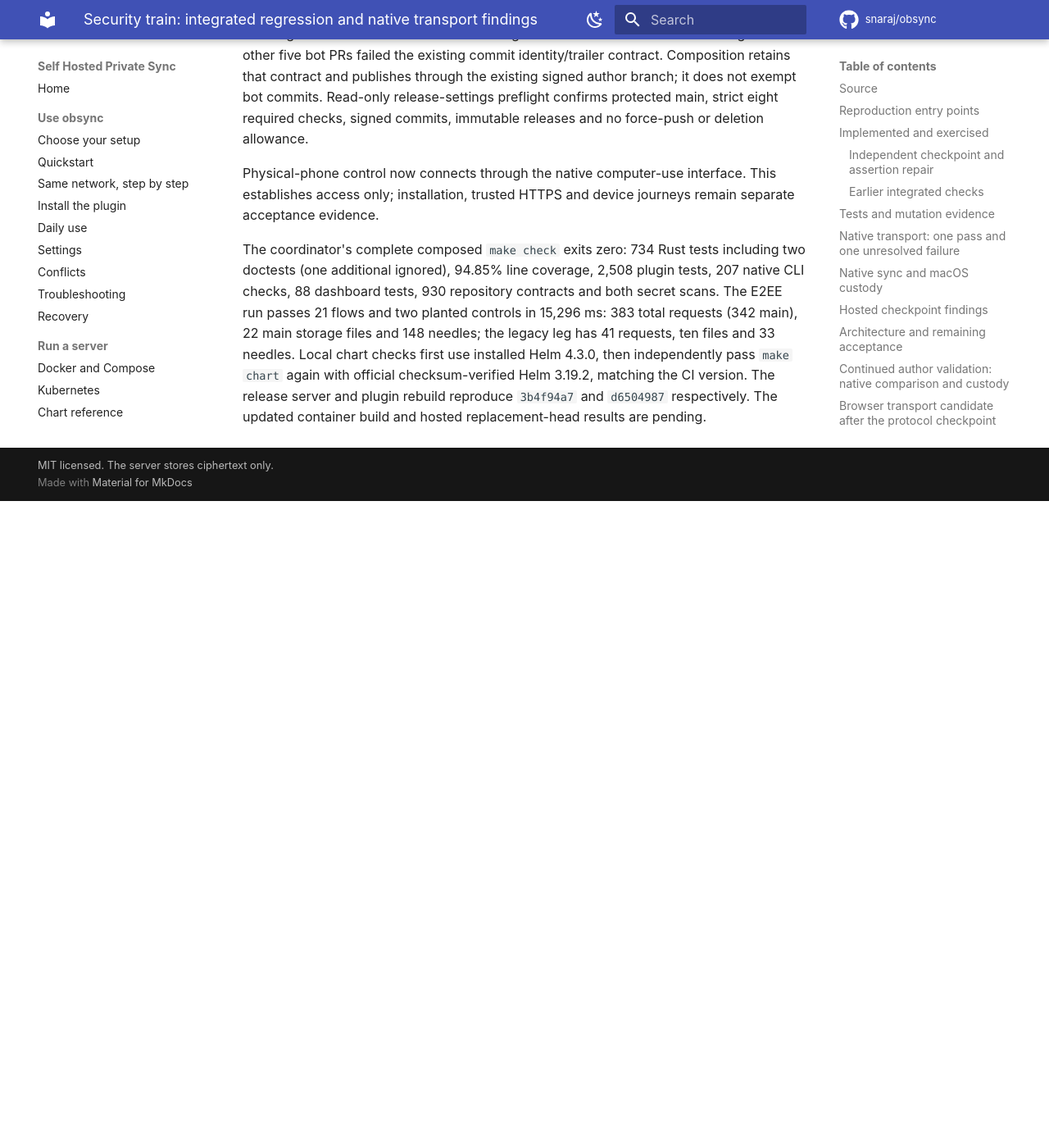
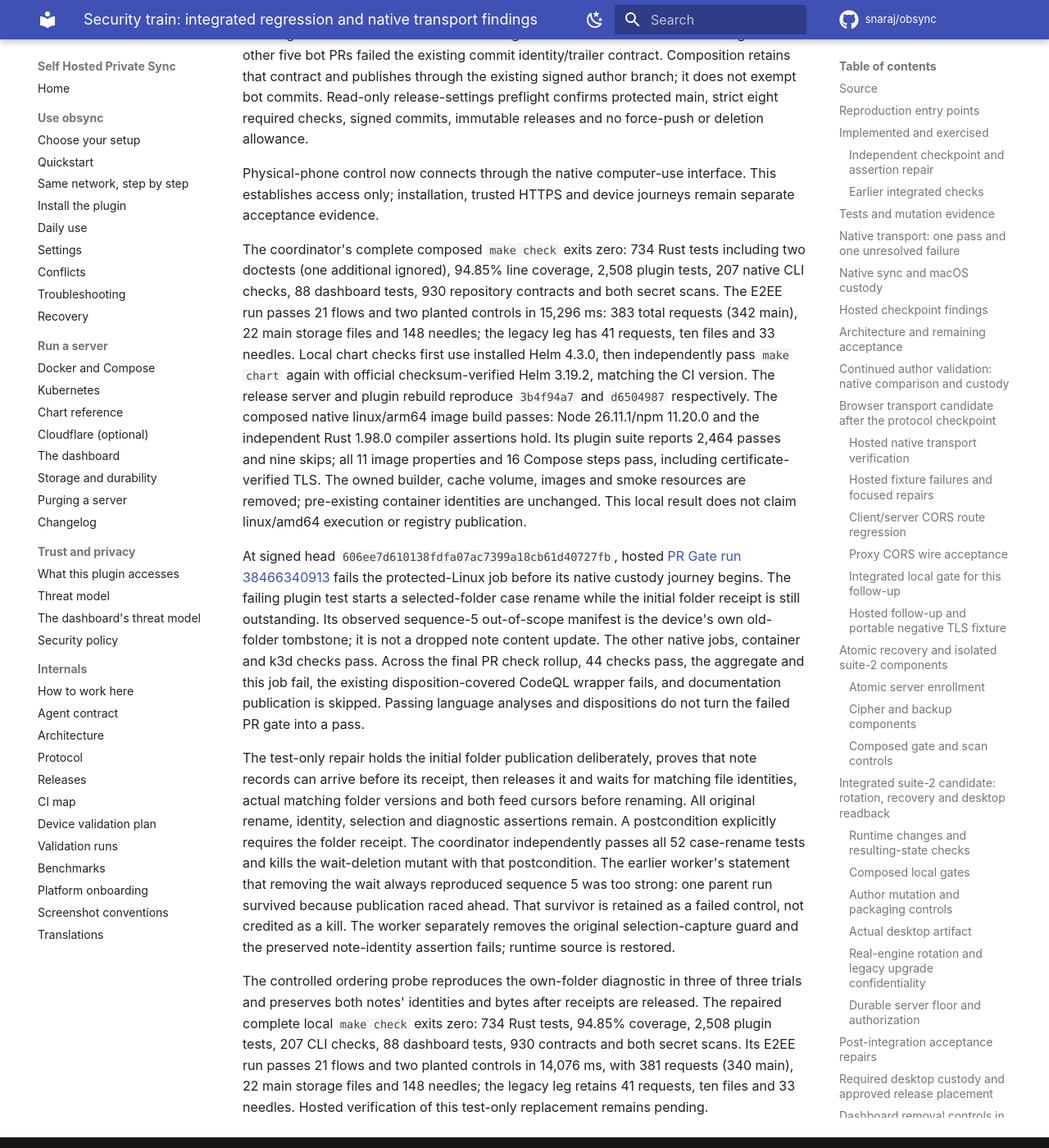
Before and after one commit to snaraj/obsync, an MkDocs documentation site: the page built from docs/validation-runs/2026-10-12-security-train.md, in a window 1280 px wide and 1400 px high, scrolled down 50392 px. Shown: the whole window at 82% size. Built offline with MkDocs 1.6.1 and Material for MkDocs 9.7.7, drawn with Linux system fonts in a browser that asks for light colours; comment, search, counter and statistics services are not loaded; before the commit the page ends 51003 px from its top, so only the background shows below that.

Commit message:
test: await initial folder receipts before case rename
The protected-Linux hosted job on the composed security candidate stopped
before native custody validation because a selected-folder rename test
started while the initial folder publication was still pending. Its own
old-folder tombstone was then observed under the new selection and correctly
reported out of scope.

Hold the initial folder post deliberately and prove note records can arrive
first. Await matching note identities and bytes, real folder records and
both feed cursors before the existing rename assertions; explicitly require
the folder receipt before rename. Preserve all existing assertions and all
runtime behavior. Record the predecessor hosted failure and composed image
results in the validation record.

Validation: parent case-rename suite 52/52; deleting the synchronization wait
fails the explicit receipt postcondition. The worker's original selection-
capture mutant still fails note identity; controlled receipt ordering
reproduces the exact old-folder diagnostic in three trials. The initially
surviving schedule is recorded without kill credit. Full local make check passes: 734 Rust tests, 94.85% coverage, 2,508 plugin
tests, 21 E2EE flows and two planted controls, 207 CLI checks, 88 dashboard
tests, 930 contracts and both secret scans. The phone run uses unchanged
plugin and server bytes; physical acceptance remains separate.

Accounting: +70/-1 across two files; test-only logic is +29/-0.

- GPT-6

```diff
--- a/docs/validation-runs/2026-10-12-security-train.md
+++ b/docs/validation-runs/2026-10-12-security-train.md
@@ -2067,4 +2067,44 @@ the legacy leg has 41 requests, ten files and 33 needles. Local chart checks
 first use installed Helm 4.3.0, then independently pass `make chart` again with
 official checksum-verified Helm 3.19.2, matching the CI version. The release
 server and plugin rebuild reproduce `3b4f94a7` and `d6504987` respectively.
-The updated container build and hosted replacement-head results are pending.
+The composed native linux/arm64 image build passes: Node 26.11.1/npm
+11.20.0 and the independent Rust 1.98.0 compiler assertions hold. Its plugin
+suite reports 2,464 passes and nine skips; all 11 image properties and 16
+Compose steps pass, including certificate-verified TLS. The owned builder,
+cache volume, images and smoke resources are removed; pre-existing container
+identities are unchanged. This local result does not claim linux/amd64
+execution or registry publication.
+
+At signed head `606ee7d610138fdfa07ac7399a18cb61d40727fb`, hosted
+[PR Gate run 38466340913](https://github.com/snaraj/obsync/actions/runs/38466340913)
+fails the protected-Linux job before its native custody journey begins.
+The failing plugin test starts a selected-folder case rename while the initial
+folder receipt is still outstanding. Its observed sequence-5 out-of-scope
+manifest is the device's own old-folder tombstone; it is not a dropped note
+content update. The other native jobs, container and k3d checks pass. Across
+the final PR check rollup, 44 checks pass, the aggregate and this job fail,
+the existing disposition-covered CodeQL wrapper fails, and documentation
+publication is skipped. Passing language analyses and dispositions do not
+turn the failed PR gate into a pass.
+
+The test-only repair holds the initial folder publication deliberately, proves
+that note records can arrive before its receipt, then releases it and waits
+for matching file identities, actual matching folder versions and both feed
+cursors before renaming. All original rename, identity, selection and diagnostic
+assertions remain. A postcondition explicitly requires the folder receipt.
+The coordinator independently passes all 52 case-rename tests and kills the
+wait-deletion mutant with that postcondition. The earlier worker's statement
+that removing the wait always reproduced sequence 5 was too strong: one parent
+run survived because publication raced ahead. That survivor is retained as a
+failed control, not credited as a kill. The worker separately removes the
+original selection-capture guard and the preserved note-identity assertion
+fails; runtime source is restored.
+
+The controlled ordering probe reproduces the own-folder diagnostic in three
+of three trials and preserves both notes' identities and bytes after receipts
+are released. The repaired complete local `make check` exits zero: 734 Rust
+tests, 94.85% coverage, 2,508 plugin tests, 207 CLI checks, 88 dashboard tests,
+930 contracts and both secret scans. Its E2EE run passes 21 flows and two
+planted controls in 14,076 ms, with 381 requests (340 main), 22 main storage
+files and 148 needles; the legacy leg retains 41 requests, ten files and 33
+needles. Hosted verification of this test-only replacement remains pending.
```
Also changed, not shown: 1 other file.
